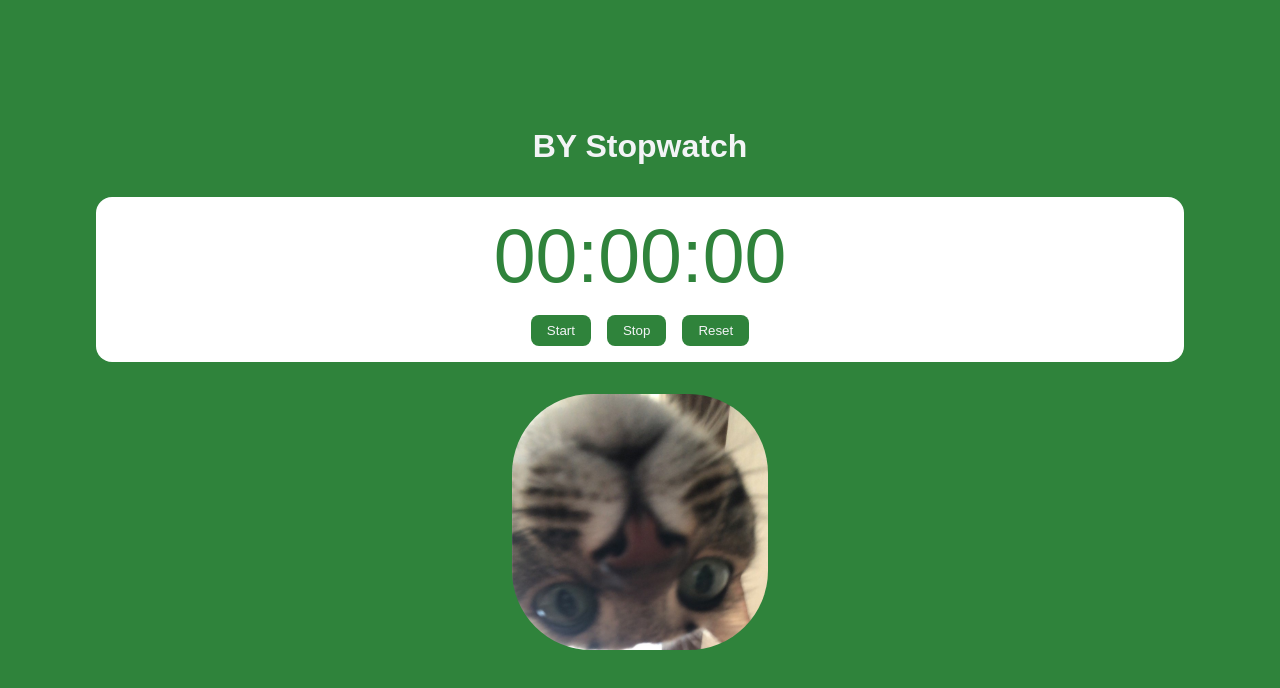
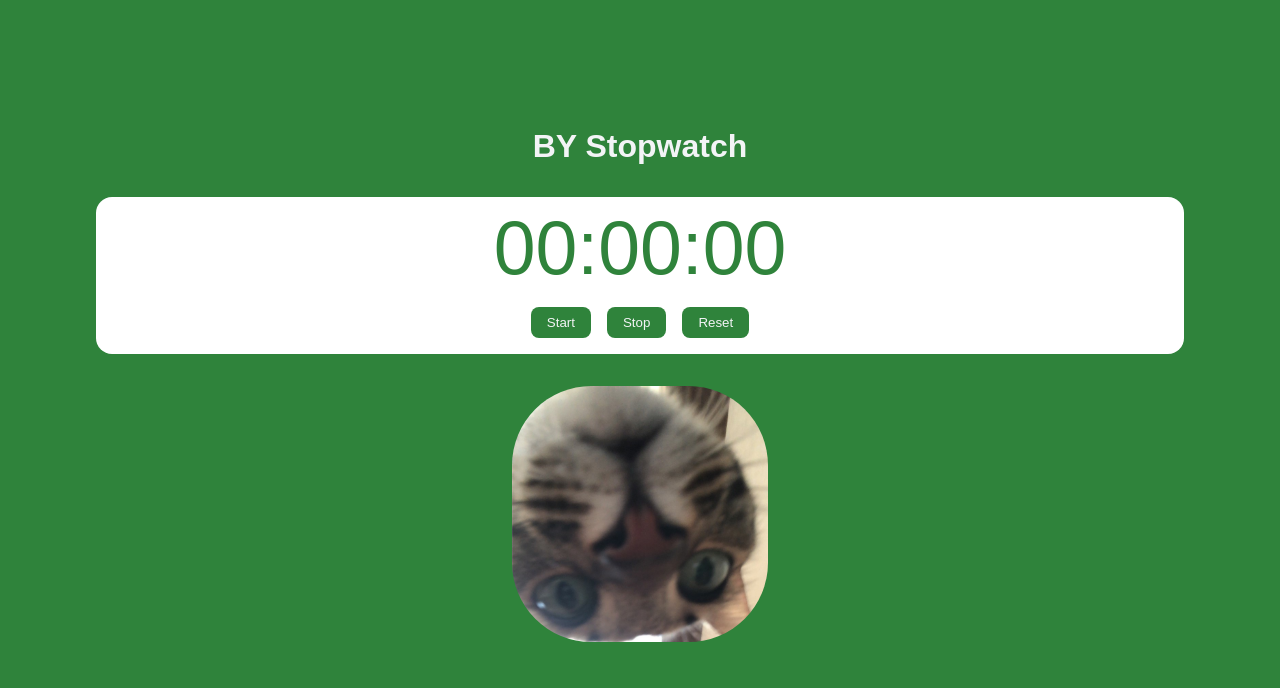
Before and after one commit to cemerensenturk/stopwatchERP, a plain HTML site: page index.html in a window 1280 px wide. Drawn offline with Linux system fonts and the light colour scheme.

Commit message:
Update style.css

```diff
--- a/style.css
+++ b/style.css
@@ -26,6 +26,9 @@ body {
 }
 
 .watch {
+	display: flex;
+    flex-direction: column;
+    align-items: center;
 	text-align: center;
     background-image: url(./img/erp2.png);
 	background-size: cover;
@@ -40,6 +43,7 @@ body {
 	font-size: 4.7rem;
 	font-weight: 300;
 	margin-bottom: 1rem;
+	margin-top: -0.5rem;
     color: var(--primary);
 }
 
@@ -75,7 +79,7 @@ body {
 	background-color: var(--dark);
 }
 
-.cat{
+.cat, .catLink{
 	display: flex;
     justify-content: center;
 }
```
